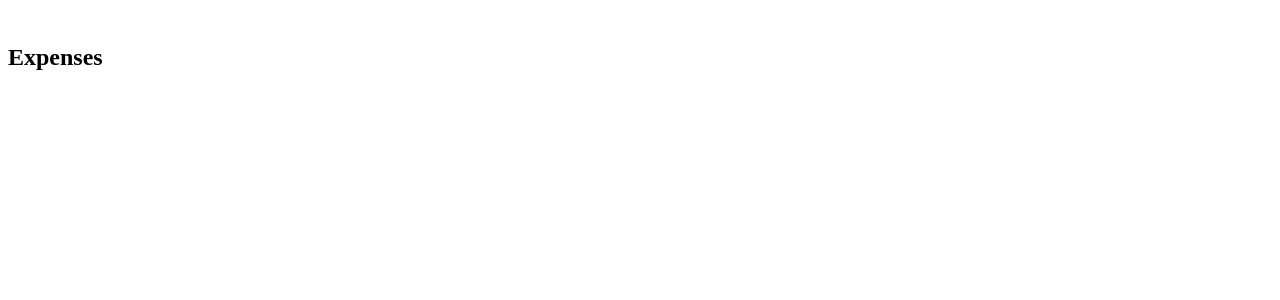
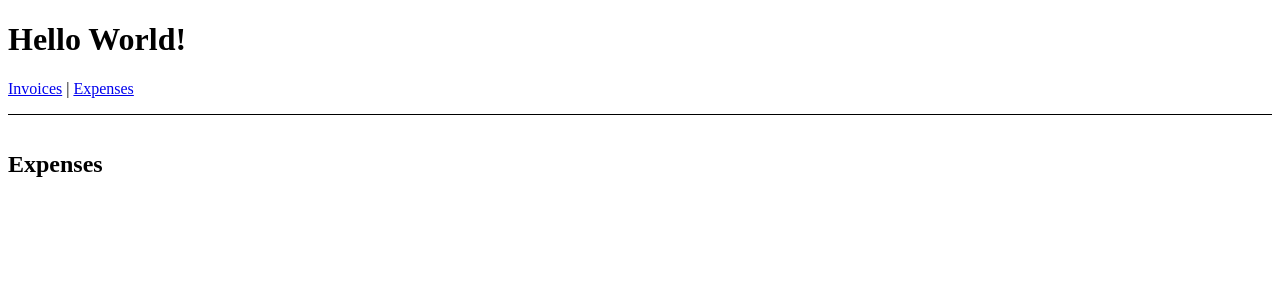
Before and after one commit to davydocsurg/react-router, a React (Vite) app: page /expenses in a window 1280 px wide. Shown: the top 300 px of the page. Built offline with nearby package versions, Linux system fonts and the light colour scheme.

Commit message:
add nested routes, render outlet

```diff
--- a/src/App.jsx
+++ b/src/App.jsx
@@ -1,12 +1,12 @@
 import { useState } from "react";
 import logo from "./logo.svg";
-import { Link } from "react-router-dom";
+import { Outlet, Link } from "react-router-dom";
 
 function App() {
   const [count, setCount] = useState(0);
 
   return (
-    <div className="App">
+    <div className="mx-auto">
       <header className="App-header">
         <h1 className="text-center">Hello World!</h1>
         <nav
@@ -19,6 +19,7 @@ function App() {
           <Link to="/expenses">Expenses</Link>
         </nav>
       </header>
+      <Outlet />
     </div>
   );
 }
--- a/src/main.jsx
+++ b/src/main.jsx
@@ -8,9 +8,10 @@ const rootElement = document.getElementById("root");
 render(
   <BrowserRouter>
     <Routes>
-      <Route path="/" element={<App />} />
-      <Route path="expenses" element={<Expenses />} />
-      <Route path="invoices" element={<Invoices />} />
+      <Route path="/" element={<App />}>
+        <Route path="expenses" element={<Expenses />} />
+        <Route path="invoices" element={<Invoices />} />
+      </Route>
     </Routes>
   </BrowserRouter>,
   rootElement
```
